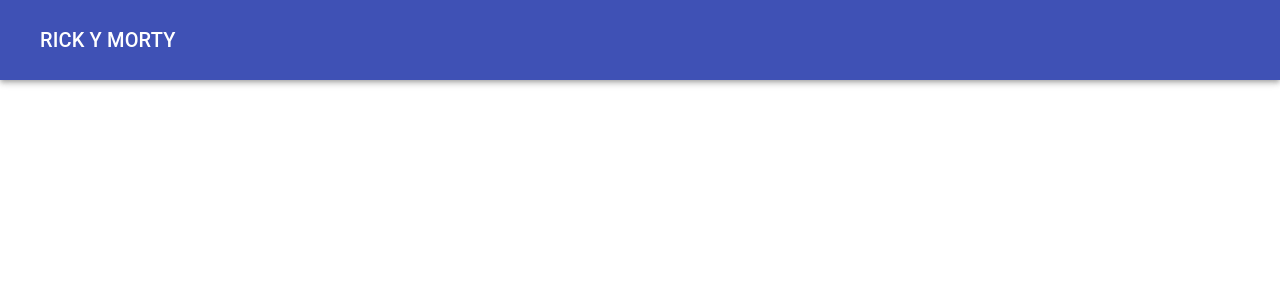
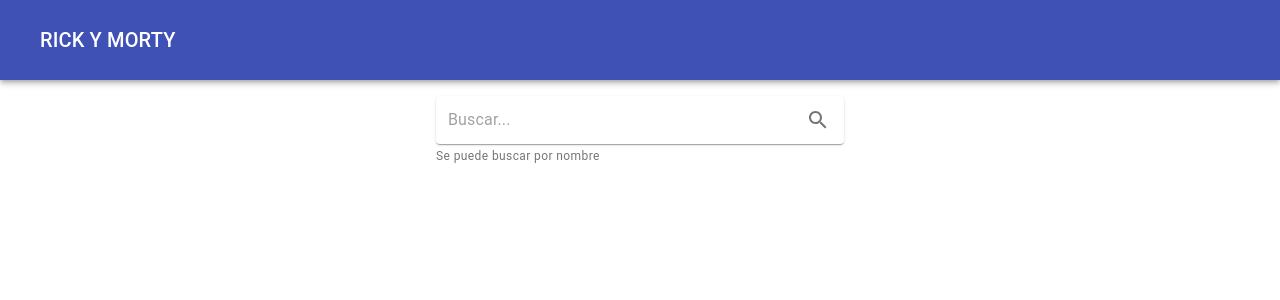
Before and after one commit to AiledViv20/RickyMorty, a React (Create React App) app: page / in a window 1280 px wide. Shown: the top 300 px of the page. Built offline with nearby package versions, Linux system fonts and the light colour scheme.

Commit message:
added search bar and filter

```diff
--- /dev/null
+++ b/src/components/SearchBar.js
@@ -0,0 +1,91 @@
+import React, { useState, useEffect, useContext,  } from 'react';
+import {
+    makeStyles,
+    Paper,
+    InputBase,
+    IconButton,
+    FormHelperText
+} from '@material-ui/core';
+import SearchIcon from '@material-ui/icons/Search';
+import { CardFilterContext } from "../context/CardFilterContext";
+import { actions } from "../context/CardFilterContext/actions";
+
+const useStyles = makeStyles((theme) => ({
+    root: {
+      padding: '2px 4px',
+      display: 'flex',
+      alignItems: 'center',
+      width: 400,
+    },
+    input: {
+      marginLeft: theme.spacing(1),
+      flex: 1,
+    },
+    iconButton: {
+      padding: 10,
+    },
+    divider: {
+      height: 28,
+      margin: 4,
+    },
+    marginFilterText: {
+        marginBottom: '2rem'
+    },
+    position: {
+        display: 'inline-grid',
+        marginTop: '1rem'
+    }
+}));
+
+const SearchBar = ({ filterType }) => {
+    const classes = useStyles();
+    const { state, dispatch } = useContext(CardFilterContext);
+    const [value, setValue] = useState({
+        searchBar: ""
+    });
+
+    useEffect(() => {
+        setValue({
+            searchBar: ""
+        });
+    }, []);
+
+    const handleChange = (e) => {
+        setValue({
+            [e.target.name]: e.target.value
+        });
+    };
+
+    const searchCard = () => {
+        dispatch({
+            type: actions.searchCards,
+            payload: value.searchBar
+        });
+    }
+
+    const submitData = (e) => {
+        e.preventDefault();
+    }
+
+    return (
+        <div className={classes.position}>
+            <Paper component="form" onSubmit={submitData} className={classes.root}>
+                <InputBase
+                    name="searchBar"
+                    className={classes.input}
+                    placeholder="Buscar..."
+                    value={value.searchBar}
+                    onChange={handleChange}
+                />
+                <IconButton onClick={() => searchCard()} className={classes.iconButton} aria-label="search">
+                    <SearchIcon />
+                </IconButton>
+            </Paper>
+            <FormHelperText id="component-helper-text" className={classes.marginFilterText}>
+                {filterType}
+            </FormHelperText>
+        </div>
+    );
+}
+
+export default SearchBar;
--- a/src/page/Home.js
+++ b/src/page/Home.js
@@ -1,11 +1,33 @@
 import React, { Fragment } from 'react';
 import Header from '../components/Header';
+import SearchBar from '../components/SearchBar';
+import styled from "styled-components";
+
+export const Wrapper = styled.div`
+    height:100%;
+    margin: 0;
+    display: flex;
+    flex-direction: column;
+`;
+
+export const Container = styled.div`
+    width: 100%;
+    height:100%;
+    display: flex;
+    justify-content: center;
+    align-items: center;
+`;
 
 const Home = () => {
 
     return (
         <Fragment>
             <Header />
+            <Wrapper>
+                <Container>
+                    <SearchBar filterType={"Se puede buscar por nombre"}/>
+                </Container>
+            </Wrapper>
         </Fragment>
     );
 }
```
